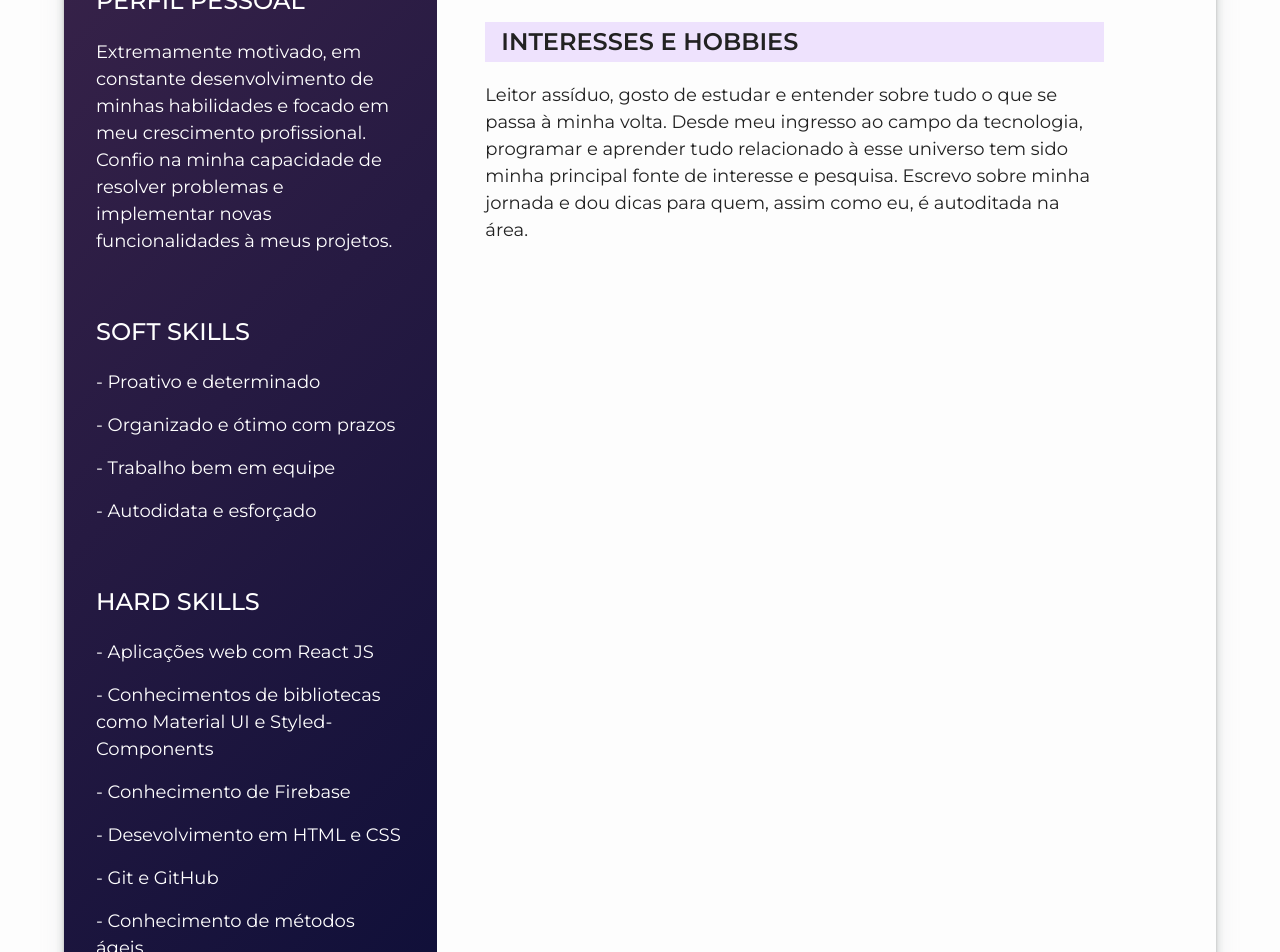
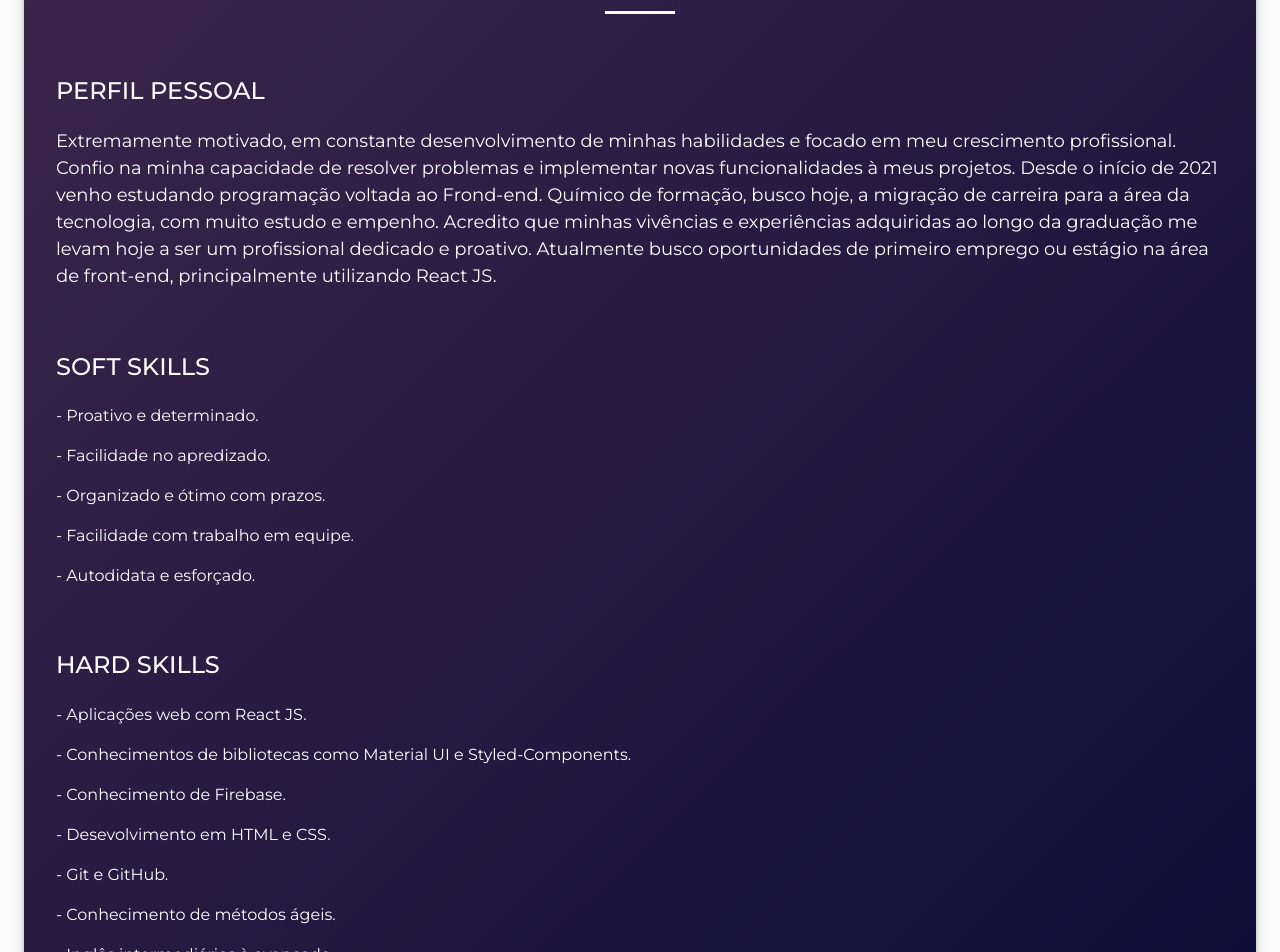
Before and after one commit to pedrodruviaro/new-website-react, a React (Create React App) app: page /curriculum in a window 1280 px wide. Shown: the part 620-1572 px from the top of the page. Built offline with nearby package versions, Linux system fonts and the light colour scheme; no server answers.

Commit message:
corrigindo problema no curriculo

```diff
--- a/src/componets/MyServices/index.jsx
+++ b/src/componets/MyServices/index.jsx
@@ -14,10 +14,10 @@ export default function index(props) {
                         <TertiaryTitle>React</TertiaryTitle>
                         <Paragraph>
                             Currently working with React and Styled-Components
-                            to build web apps and SPA's. At the same time,
+                            to build web apps. At the same time,
                             constantly studying to refine my skills with this
                             awesome framework. Besides, have a good
-                            understanding of libraries, such as Material UI.
+                            understanding of libraries, such as Material UI and Firebase.
                         </Paragraph>
                     </div>
 
--- a/src/pages/Curriculum/index.jsx
+++ b/src/pages/Curriculum/index.jsx
@@ -1,58 +1,72 @@
 import React from "react";
-import {Paragraph, QuaternayTitle} from '../../componets/Typography'
-import { CentralCurriculum, Curriculum, SideBarCurriculum } from "./styles";
-import profilePhoto from '../../assets/imgs/perfil.jpg'
-
-import { Container } from '../../componets/Containers'
+import { Paragraph, QuaternayTitle, TertiaryTitle } from "../../componets/Typography";
+import {
+    CentralCurriculum,
+    Curriculum,
+    CurriculumWrapper,
+    SideBarCurriculum,
+} from "./styles";
+import profilePhoto from "../../assets/imgs/perfil.jpg";
 
 export default function index() {
     return (
-        <Container>
-
+        <CurriculumWrapper>
+            <TertiaryTitle style={{marginBottom: '4rem'}}>Curriculum</TertiaryTitle>
             <Curriculum>
                 <SideBarCurriculum>
-                    <img src={profilePhoto} alt="Pedro Profile"/>
+                    <img src={profilePhoto} alt="Pedro Profile" />
                     <h4 className="nome">PEDRO HENRIQUE DALMOLIN RUVIARO</h4>
                     <p className="titulo">Desenvolvedor Web</p>
                     <div>
                         <QuaternayTitle>Perfil Pessoal</QuaternayTitle>
                         <Paragraph>
                             Extremamente motivado, em constante desenvolvimento
-                            de minhas habilidades e focado em meu crescimento profissional.
-                            Confio na minha capacidade de resolver problemas e
-                            implementar novas funcionalidades à meus projetos.
+                            de minhas habilidades e focado em meu crescimento
+                            profissional. Confio na minha capacidade de resolver
+                            problemas e implementar novas funcionalidades à meus
+                            projetos. Desde o início de 2021 venho estudando
+                            programação voltada ao Frond-end. Químico de
+                            formação, busco hoje, a migração de carreira para a
+                            área da tecnologia, com muito estudo e empenho.
+                            Acredito que minhas vivências e experiências
+                            adquiridas ao longo da graduação me levam hoje a ser
+                            um profissional dedicado e proativo. Atualmente
+                            busco oportunidades de primeiro emprego ou estágio
+                            na área de front-end, principalmente utilizando
+                            React JS.
                         </Paragraph>
                     </div>
                     <div>
                         <QuaternayTitle>Soft Skills</QuaternayTitle>
                         <ul>
-                            <li>Proativo e determinado</li>
-                            <li>Organizado e ótimo com prazos</li>
-                            <li>Trabalho bem em equipe</li>
-                            <li>Autodidata e esforçado</li>
+                            <li>Proativo e determinado.</li>
+                            <li>Facilidade no apredizado.</li>
+                            <li>Organizado e ótimo com prazos.</li>
+                            <li>Facilidade com trabalho em equipe.</li>
+                            <li>Autodidata e esforçado.</li>
                         </ul>
                     </div>
                     <div>
                         <QuaternayTitle>Hard Skills</QuaternayTitle>
                         <ul>
-                            <li>Aplicações web com React JS</li>
+                            <li>Aplicações web com React JS.</li>
                             <li>
-                                Conhecimentos de bibliotecas como Material UI
-                                e Styled-Components
+                                Conhecimentos de bibliotecas como Material UI e
+                                Styled-Components.
                             </li>
-                            <li>Conhecimento de Firebase</li>
-                            <li>Desevolvimento em HTML e CSS</li>
-                            <li>Git e GitHub</li>
-                            <li>Conhecimento de métodos ágeis</li>
-                            <li>Inglês intermediários à avançado</li>
+                            <li>Conhecimento de Firebase.</li>
+                            <li>Desevolvimento em HTML e CSS.</li>
+                            <li>Git e GitHub.</li>
+                            <li>Conhecimento de métodos ágeis.</li>
+                            <li>Inglês intermediários à avançado.</li>
                         </ul>
                     </div>
 
                     <div className="contato">
                         <QuaternayTitle>CONTATO</QuaternayTitle>
-                        <Paragraph>55 9995527755</Paragraph>
+                        <Paragraph>55 9 99552-7744</Paragraph>
                         <Paragraph>pedrodruviaro@gmail.com</Paragraph>
-                        <Paragraph>Rio Grande Do Sul, Brasil</Paragraph>
+                        <Paragraph>Faxinal do Soturno, RS, Brasil</Paragraph>
                     </div>
                 </SideBarCurriculum>
 
@@ -87,11 +101,13 @@ export default function index() {
                             tudo o que se passa à minha volta. Desde meu
                             ingresso ao campo da tecnologia, programar e
                             aprender tudo relacionado à esse universo tem sido
-                            minha principal fonte de interesse e pesquisa. Escrevo sobre minha jornada e dou dicas para quem, assim como eu, é autoditada na área.
+                            minha principal fonte de interesse e pesquisa.
+                            Escrevo sobre minha jornada e dou dicas para quem,
+                            assim como eu, é autoditada na área.
                         </Paragraph>
                     </div>
                 </CentralCurriculum>
             </Curriculum>
-        </Container>
+        </CurriculumWrapper>
     );
 }
--- a/src/pages/Curriculum/styles.jsx
+++ b/src/pages/Curriculum/styles.jsx
@@ -1,9 +1,12 @@
 import styled from "styled-components";
 
+export const CurriculumWrapper = styled.div`
+    padding: 1.5rem;
+    max-width: 1400px;
+    margin: 4rem auto;
+`
+
 export const Curriculum = styled.div`
-    display: flex;
-    flex-direction: column;
-
     border-radius: 5px;
     overflow: hidden;
     box-shadow: rgba(60, 64, 67, 0.3) 0px 1px 2px 0px,
```
